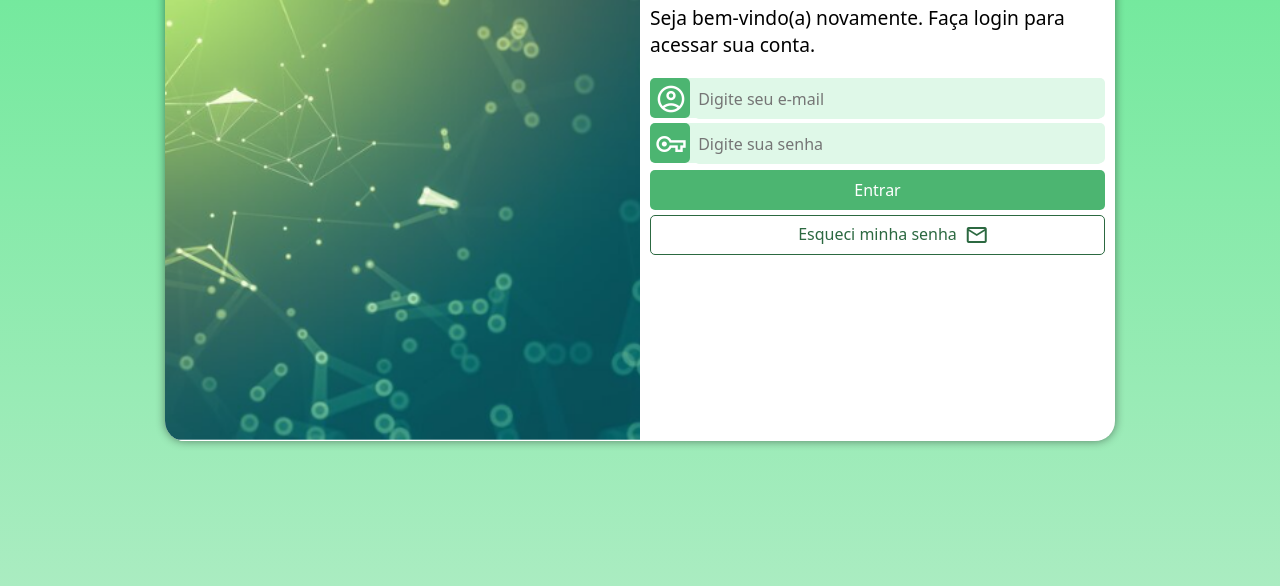
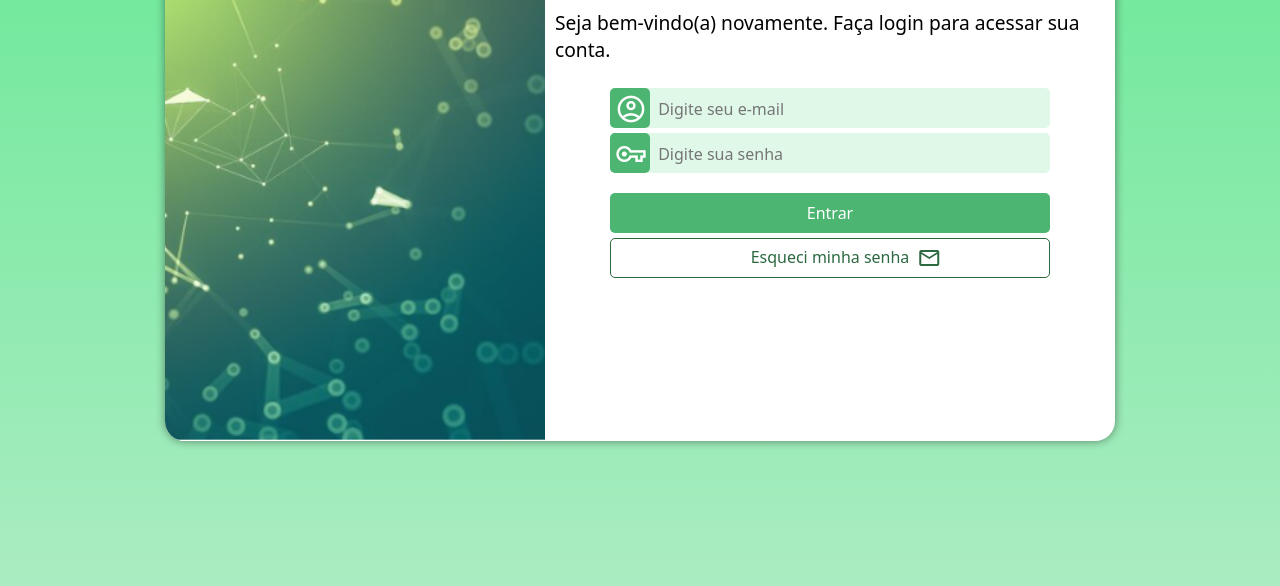
Before and after one commit to TainaraNunes/projeto-login, a plain HTML site: page index.html in a window 1280 px wide. Shown: the part 214-800 px from the top of the page. Drawn offline with nearby package versions, Linux system fonts and the light colour scheme.

Commit message:
correcoes

```diff
--- a/estilos/media-query.css
+++ b/estilos/media-query.css
@@ -25,14 +25,14 @@
 
     section#login > div#imagem {
         float: left;
-        width: 50%;
+        width: 40%;
         height: 100%;
         background-position: center center;
     }
 
     section#login > div#formulario {
         float: right;
-        width: 50%;
+        width: 60%;
     }
 
     div#formulario > h1 {
@@ -41,6 +41,57 @@
 
     div#formulario > p {
         font-size: 1.2em;
-        margin: 20px 0px;
+        margin: 25px 0px;
+    }
+
+    div.campo > input {
+        background-color: #dff8e8;
+        font-size: 1em;
+        width: calc(100% - 46px);
+        height: 90%;
+        border-radius: 5px;
+        padding: 4px;
+        border: 0px;
+        outline: 0;
+        transform: translateY(-10px);
+    }
+
+    form > div.campo {
+        background-color: #dff8e8;
+        display: block;
+        width: 80%;
+        height: 40px;
+        border-radius: 5px;
+        margin-top: 5px;
+        margin-left: 10%;
+    }
+
+    form > input[type=submit] {
+        display: block;
+        font-size: 1em;
+        width: 80%;
+        height: 40px;
+        background-color: #4CB571;
+        color: white;
+        border: none;
+        border-radius: 5px;
+        cursor: pointer;
+        margin-top: 20px;
+        margin-left: 10%;
+    }
+
+    form > a.botao {
+        display: block;
+        text-align: center;
+        font-size: 1em;
+        width: 80%;
+        height: 40px;
+        margin-top: 5px;
+        background-color: white;
+        color: #2C6941;
+        border: 1px solid #2C6941;
+        border-radius: 5px;
+        text-decoration: none;
+        margin-left: 10%;
     }
 }
--- a/estilos/style.css
+++ b/estilos/style.css
@@ -73,7 +73,7 @@ div#formulario > p {
 }
 
 form > div.campo {
-    background-color:  #dff8e8;
+    background-color: #dff8e8;
     display: block;
     width: 100%;
     height: 40px;
@@ -87,7 +87,7 @@ div.campo > label {
 
 div.campo > i {
     color: white;
-    background-color:  #4CB571;
+    background-color: #4CB571;
     font-size: 2em;
     width: 40px;
     height: 40px;
```
